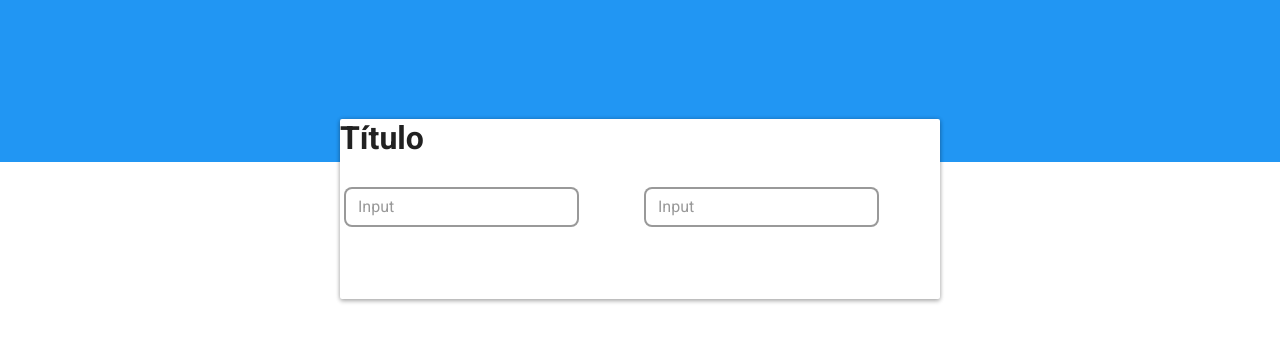
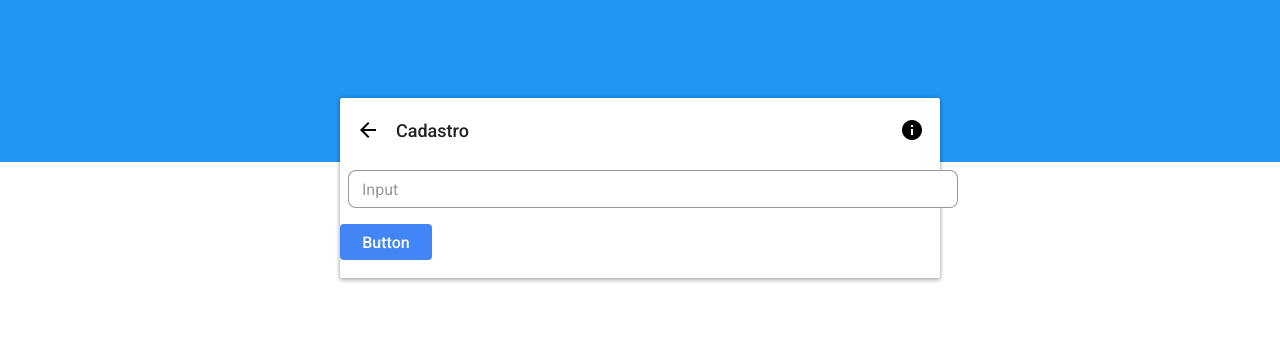
Before and after one commit to MiguelAleixo/material-design-components, a React (Create React App) app: page / in a window 1280 px wide. Shown: the top 342 px of the page. Built offline with nearby package versions, Linux system fonts and the light colour scheme.

Commit message:
desenvolvendo botao

```diff
--- /dev/null
+++ b/src/components/button/Button.css
@@ -0,0 +1,16 @@
+.button{
+    height: 36px;
+    font-weight: 500;
+    border-radius: 4px;
+    border: none;
+    min-width: 92px;
+    font-family: Roboto;
+    color: #FFF;
+    font-size: 16px;
+    background-color: #4285f4;
+    outline: none;
+}
+
+.button-container{
+    margin: 16px 16px 16px auto;
+}
--- /dev/null
+++ b/src/components/button/Button.js
@@ -0,0 +1,16 @@
+import React from 'react';
+import './Button.css'
+
+class Button extends React.Component {
+    render() {
+        return (
+            <div className="button-container">
+                <button className="button">
+                    Button
+                </button>
+            </div>
+        );
+    }
+}
+
+export default Button;
--- a/src/components/card/Card.js
+++ b/src/components/card/Card.js
@@ -2,9 +2,6 @@ import React from 'react';
 import './Card.css'
 
 class Card extends React.Component {
-    constructor(props) {
-        super(props)
-    }
     render() {
         return (
             <div className="card">
--- a/src/components/cardTitle/CardTitle.css
+++ b/src/components/cardTitle/CardTitle.css
@@ -1,3 +1,22 @@
+.titleContainer{
+    height: 64px;
+    display: flex;
+    align-items: center;
+}
+
 .title{
     color: #212121;
+    font-size: 18px;
+    font-weight: 500;
 }
+
+.icon-right{
+    margin-right: 16px;
+    margin-left: auto;
+    cursor: pointer;
+}
+
+.icon{
+    margin: 0 16px;
+    cursor: pointer;
+}
--- a/src/components/cardTitle/CardTitle.js
+++ b/src/components/cardTitle/CardTitle.js
@@ -2,14 +2,14 @@ import React from 'react';
 import './CardTitle.css'
 
 class CardTitle extends React.Component {
-    constructor(props) {
-        super(props)
-    }
-
     render() {
         return (
-            <div>
-                <h1 className="title"> Título </h1>
+            <div className="titleContainer">
+            <i className="material-icons icon">arrow_back</i>
+                <div className="title"> {this.props.title} </div>
+                {this.props.icon && (
+                   <i className="material-icons icon-right">{ this.props.icon }</i>
+                )}
             </div>
         );
     }
--- a/src/components/input/Input.css
+++ b/src/components/input/Input.css
@@ -1,14 +1,14 @@
 .inputContainer {
-    flex: 1;
     position: relative;
-    margin: 8px 4px;
+    margin: 8px;
 }
 
 .input {
+    width: 100%;
     height: 36px;
     font-size: 16px;
     border-radius: 8px;
-    border: 2px solid rgba(0, 0, 0, 0.4);
+    border: 1px solid rgba(0, 0, 0, 0.4);
     outline: none;
     padding: 0 12px;
     transition: 0.2s;
--- a/src/components/input/Input.js
+++ b/src/components/input/Input.js
@@ -2,14 +2,11 @@ import React from 'react';
 import './Input.css'
 
 class Input extends React.Component {
-    constructor(props) {
-        super(props)
-    }
     render() {
         return (
             <div className="inputContainer">
-                <input className="input" required id="input" type="text"/>
-                <label className="labelInput" for="input">Input</label>
+                <input className="input" required type="text"/>
+                <label className="labelInput">Input</label>
             </div>
         );
     }
--- a/src/components/toolbar/Toolbar.js
+++ b/src/components/toolbar/Toolbar.js
@@ -2,9 +2,6 @@ import React from 'react';
 import './Toolbar.css'
 
 class Toolbar extends React.Component {
-    constructor(props) {
-        super(props)
-    }
     render() {
         return (
             <div className="toolbar"></div>
--- a/src/main/home/Home.js
+++ b/src/main/home/Home.js
@@ -2,16 +2,15 @@ import React from 'react';
 import Card from '../../components/card/Card';
 import Input from '../../components/input/Input';
 import CardTitle from "../../components/cardTitle/CardTitle";
+import Button from '../../components/button/Button';
 
 function Home() {
     return (
         <div>
             <Card>
-                <CardTitle/>
-                <div style={{display: 'flex'}}>
+                <CardTitle title={'Cadastro'} icon={'info'}/>
                     <Input/>
-                    <Input/>
-                </div>
+                    <Button/>
             </Card>
         </div>
     );
```
